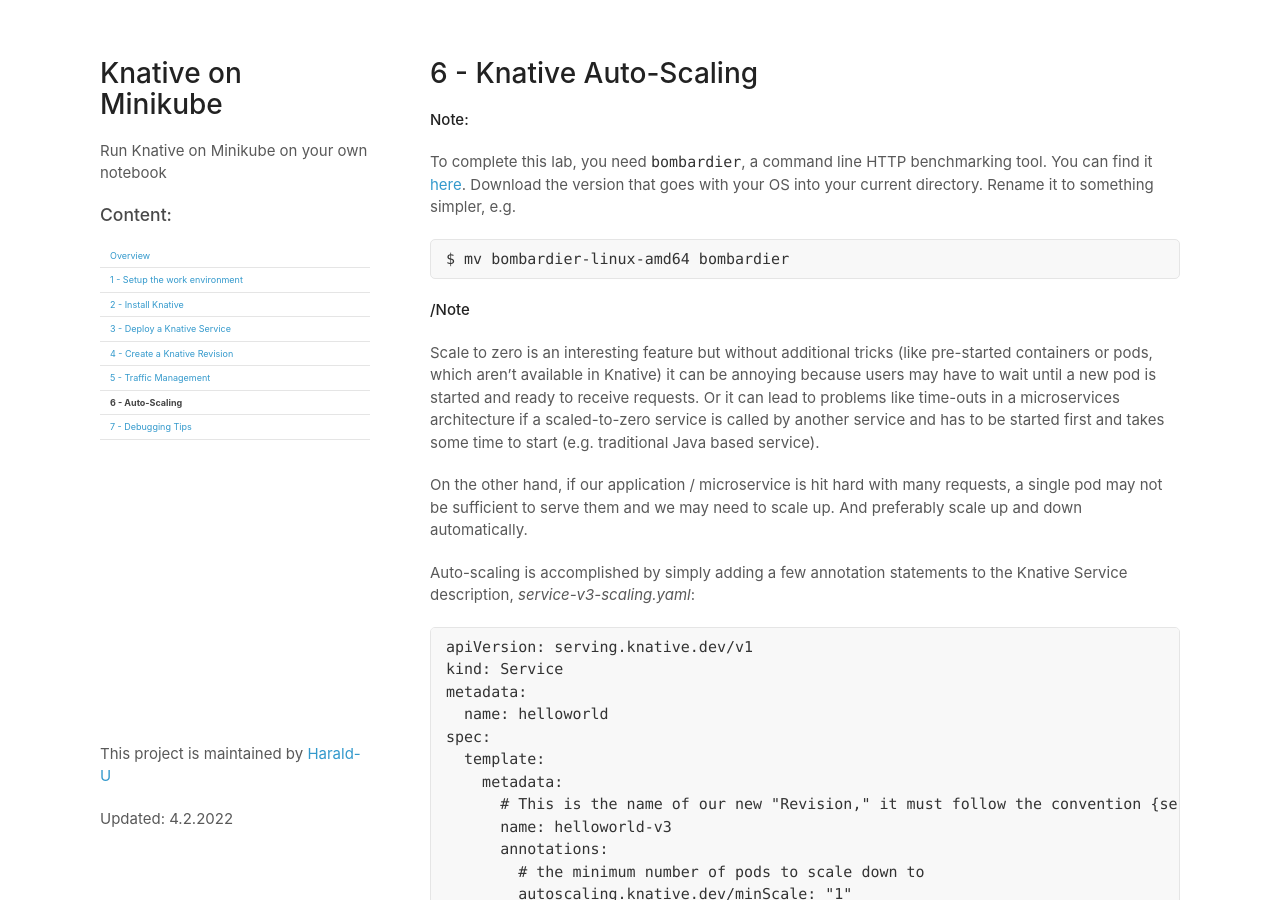
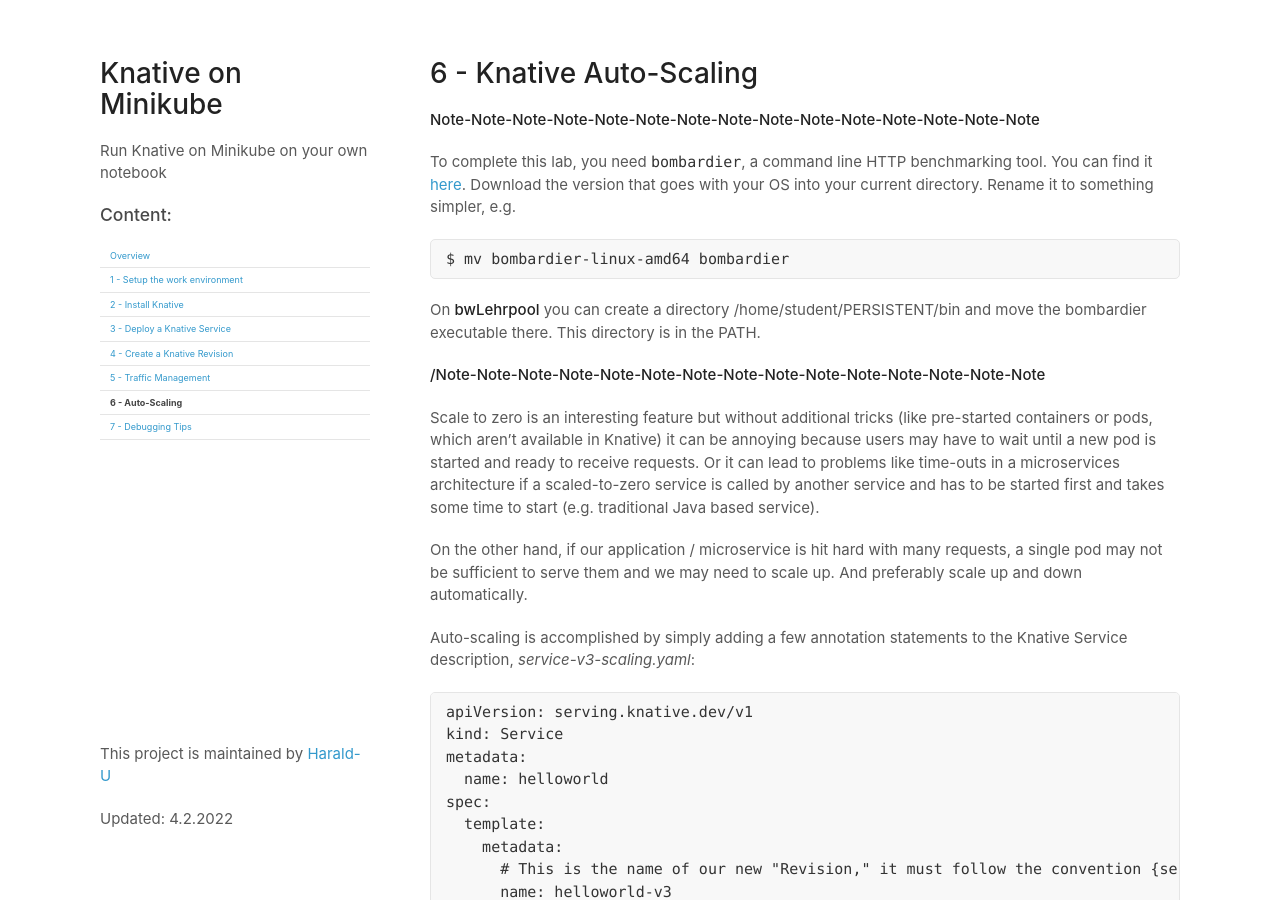
Before and after one commit to Harald-U/knative-on-minikube, a Jekyll site: the page built from workshop/6-Scaling.md, in a window 1280 px wide and 900 px high. Built offline with Jekyll 4.4.1, drawn with Linux system fonts in a browser that asks for light colours.

Commit message:
bombardier

````diff
--- a/workshop/6-Scaling.md
+++ b/workshop/6-Scaling.md
@@ -5,7 +5,7 @@ layout: default
 
 # 6 - Knative Auto-Scaling
 
-**Note:**
+**Note-Note-Note-Note-Note-Note-Note-Note-Note-Note-Note-Note-Note-Note-Note**
 
 To complete this lab, you need `bombardier`, a command line HTTP benchmarking tool. You can find it [here](https://github.com/codesenberg/bombardier/releases){:target="_blank"}. Download the version that goes with your OS into your current directory. Rename it to something simpler, e.g.
 
@@ -13,7 +13,9 @@ To complete this lab, you need `bombardier`, a command line HTTP benchmarking to
 $ mv bombardier-linux-amd64 bombardier
 ```
 
-**/Note**
+On **bwLehrpool** you can create a directory /home/student/PERSISTENT/bin and move the bombardier executable there. This directory is in the PATH.
+
+**/Note-Note-Note-Note-Note-Note-Note-Note-Note-Note-Note-Note-Note-Note-Note**
 
 Scale to zero is an interesting feature but without additional tricks (like pre-started containers or pods, which aren't available in Knative) it can be annoying because users may have to wait until a new pod is started and ready to receive requests. Or it can lead to problems like time-outs in a microservices architecture if a scaled-to-zero service is called by another service and has to be started first and takes some time to start (e.g. traditional Java based service).
 
````
